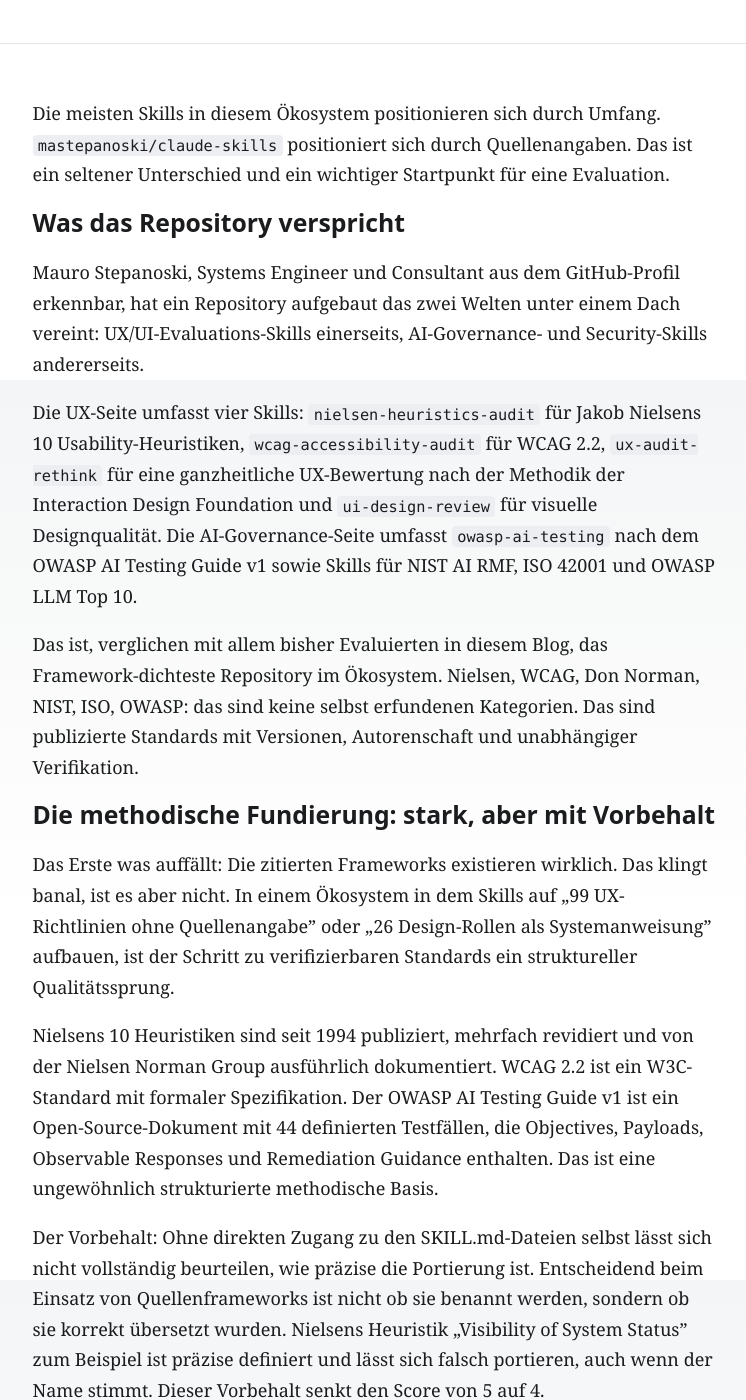
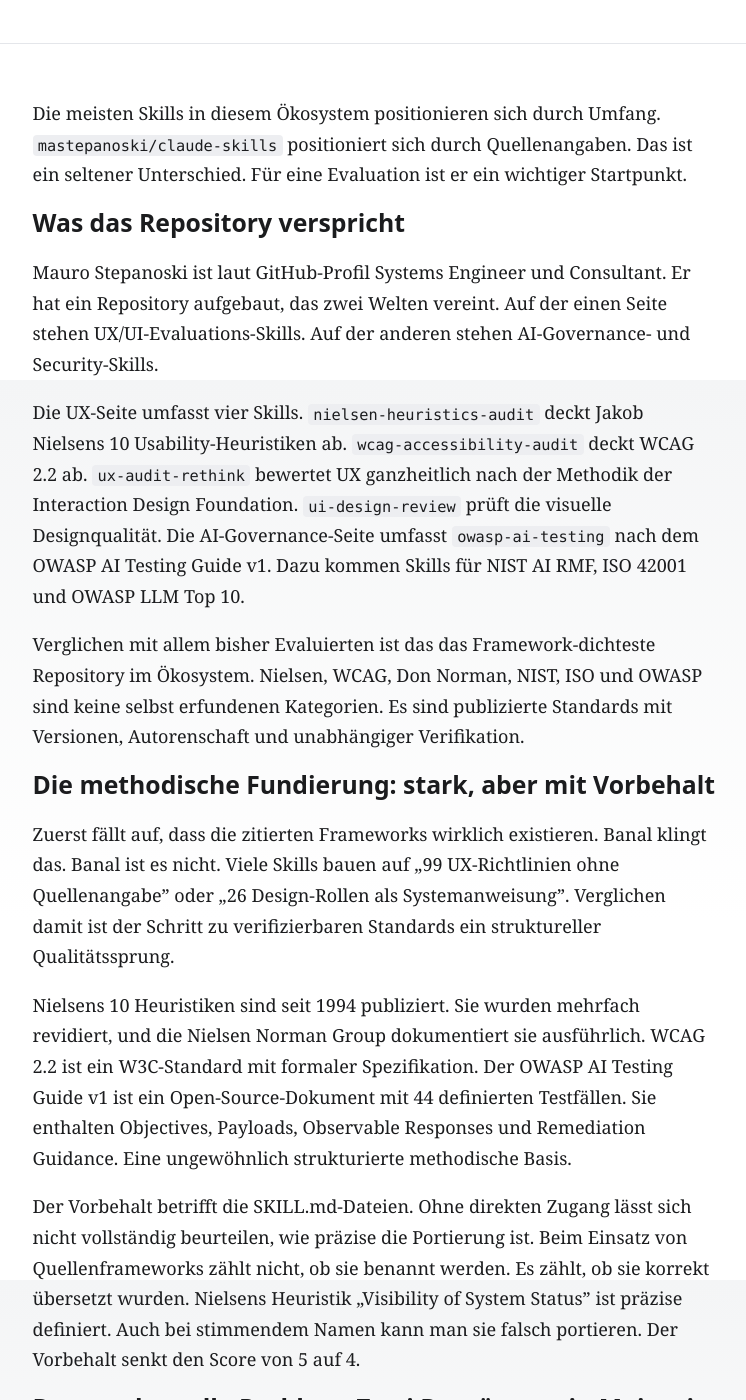
Before and after one commit to Kuchengnom/uxd-skill-audit, a Jekyll site: the page built from _posts/2026-04-13-claude-skills.md, in a window 1280 px wide and 1400 px high, scrolled down 1420 px. Shown: the whole window, without its empty margins (249-995 px from the left). Built offline with Jekyll 4.4.1, drawn with Linux system fonts in a browser that asks for light colours; some of the changed text lies outside the part shown.

Commit message:
Restyle claude-skills in Sebastians Schreibstil (Register: Öffentlich)
Co-Authored-By: Claude Sonnet 5.5 <noreply@anthropic.com>
Claude-Session: https://claude.ai/code/session_01FoZpr2siHdHPcuJrMJHmD7

```diff
--- a/_posts/2026-04-13-claude-skills.md
+++ b/_posts/2026-04-13-claude-skills.md
@@ -28,63 +28,63 @@ tags:
   - skill-evaluation
 ---
 
-Die meisten Skills in diesem Ökosystem positionieren sich durch Umfang. `mastepanoski/claude-skills` positioniert sich durch Quellenangaben. Das ist ein seltener Unterschied und ein wichtiger Startpunkt für eine Evaluation.
+Die meisten Skills in diesem Ökosystem positionieren sich durch Umfang. `mastepanoski/claude-skills` positioniert sich durch Quellenangaben. Das ist ein seltener Unterschied. Für eine Evaluation ist er ein wichtiger Startpunkt.
 
 ## Was das Repository verspricht
 
-Mauro Stepanoski, Systems Engineer und Consultant aus dem GitHub-Profil erkennbar, hat ein Repository aufgebaut das zwei Welten unter einem Dach vereint: UX/UI-Evaluations-Skills einerseits, AI-Governance- und Security-Skills andererseits.
+Mauro Stepanoski ist laut GitHub-Profil Systems Engineer und Consultant. Er hat ein Repository aufgebaut, das zwei Welten vereint. Auf der einen Seite stehen UX/UI-Evaluations-Skills. Auf der anderen stehen AI-Governance- und Security-Skills.
 
-Die UX-Seite umfasst vier Skills: `nielsen-heuristics-audit` für Jakob Nielsens 10 Usability-Heuristiken, `wcag-accessibility-audit` für WCAG 2.2, `ux-audit-rethink` für eine ganzheitliche UX-Bewertung nach der Methodik der Interaction Design Foundation und `ui-design-review` für visuelle Designqualität. Die AI-Governance-Seite umfasst `owasp-ai-testing` nach dem OWASP AI Testing Guide v1 sowie Skills für NIST AI RMF, ISO 42001 und OWASP LLM Top 10.
+Die UX-Seite umfasst vier Skills. `nielsen-heuristics-audit` deckt Jakob Nielsens 10 Usability-Heuristiken ab. `wcag-accessibility-audit` deckt WCAG 2.2 ab. `ux-audit-rethink` bewertet UX ganzheitlich nach der Methodik der Interaction Design Foundation. `ui-design-review` prüft die visuelle Designqualität. Die AI-Governance-Seite umfasst `owasp-ai-testing` nach dem OWASP AI Testing Guide v1. Dazu kommen Skills für NIST AI RMF, ISO 42001 und OWASP LLM Top 10.
 
-Das ist, verglichen mit allem bisher Evaluierten in diesem Blog, das Framework-dichteste Repository im Ökosystem. Nielsen, WCAG, Don Norman, NIST, ISO, OWASP: das sind keine selbst erfundenen Kategorien. Das sind publizierte Standards mit Versionen, Autorenschaft und unabhängiger Verifikation.
+Verglichen mit allem bisher Evaluierten ist das das Framework-dichteste Repository im Ökosystem. Nielsen, WCAG, Don Norman, NIST, ISO und OWASP sind keine selbst erfundenen Kategorien. Es sind publizierte Standards mit Versionen, Autorenschaft und unabhängiger Verifikation.
 
 ## Die methodische Fundierung: stark, aber mit Vorbehalt
 
-Das Erste was auffällt: Die zitierten Frameworks existieren wirklich. Das klingt banal, ist es aber nicht. In einem Ökosystem in dem Skills auf „99 UX-Richtlinien ohne Quellenangabe" oder „26 Design-Rollen als Systemanweisung" aufbauen, ist der Schritt zu verifizierbaren Standards ein struktureller Qualitätssprung.
+Zuerst fällt auf, dass die zitierten Frameworks wirklich existieren. Banal klingt das. Banal ist es nicht. Viele Skills bauen auf „99 UX-Richtlinien ohne Quellenangabe" oder „26 Design-Rollen als Systemanweisung". Verglichen damit ist der Schritt zu verifizierbaren Standards ein struktureller Qualitätssprung.
 
-Nielsens 10 Heuristiken sind seit 1994 publiziert, mehrfach revidiert und von der Nielsen Norman Group ausführlich dokumentiert. WCAG 2.2 ist ein W3C-Standard mit formaler Spezifikation. Der OWASP AI Testing Guide v1 ist ein Open-Source-Dokument mit 44 definierten Testfällen, die Objectives, Payloads, Observable Responses und Remediation Guidance enthalten. Das ist eine ungewöhnlich strukturierte methodische Basis.
+Nielsens 10 Heuristiken sind seit 1994 publiziert. Sie wurden mehrfach revidiert, und die Nielsen Norman Group dokumentiert sie ausführlich. WCAG 2.2 ist ein W3C-Standard mit formaler Spezifikation. Der OWASP AI Testing Guide v1 ist ein Open-Source-Dokument mit 44 definierten Testfällen. Sie enthalten Objectives, Payloads, Observable Responses und Remediation Guidance. Eine ungewöhnlich strukturierte methodische Basis.
 
-Der Vorbehalt: Ohne direkten Zugang zu den SKILL.md-Dateien selbst lässt sich nicht vollständig beurteilen, wie präzise die Portierung ist. Entscheidend beim Einsatz von Quellenframeworks ist nicht ob sie benannt werden, sondern ob sie korrekt übersetzt wurden. Nielsens Heuristik „Visibility of System Status" zum Beispiel ist präzise definiert und lässt sich falsch portieren, auch wenn der Name stimmt. Dieser Vorbehalt senkt den Score von 5 auf 4.
+Der Vorbehalt betrifft die SKILL.md-Dateien. Ohne direkten Zugang lässt sich nicht vollständig beurteilen, wie präzise die Portierung ist. Beim Einsatz von Quellenframeworks zählt nicht, ob sie benannt werden. Es zählt, ob sie korrekt übersetzt wurden. Nielsens Heuristik „Visibility of System Status" ist präzise definiert. Auch bei stimmendem Namen kann man sie falsch portieren. Der Vorbehalt senkt den Score von 5 auf 4.
 
-## Das strukturelle Problem: Zwei Domanen, ein Maintainer
+## Das strukturelle Problem: Zwei Domänen, ein Maintainer
 
 <div class="callout">
 <div class="callout__title">Das Breitendilemma</div>
-UX-Evaluationsmethodik und AI-Compliance-Standards sind epistemisch verschiedene Domänen. UX-Evaluation erfordert interpretatives Urteilsvermögen, Design-Expertise und Praxis mit Nutzerverhalten. AI-Governance erfordert Kenntnis von Risikomanagement-Frameworks, Compliance-Strukturen und technischer AI-Systemarchitektur. Beides gleichzeitig auf dem Niveau der Quell-Standards zu portieren ist eine Hypothese, keine Garantie.
+UX-Evaluationsmethodik und AI-Compliance-Standards sind epistemisch verschiedene Domänen. UX-Evaluation erfordert interpretatives Urteilsvermögen, Design-Expertise und Praxis mit Nutzerverhalten. AI-Governance erfordert Kenntnis von Risikomanagement-Frameworks, Compliance-Strukturen und technischer AI-Systemarchitektur. Beides auf dem Niveau der Quell-Standards zu portieren, ist eine Hypothese. Eine Garantie ist es nicht.
 </div>
 
-Mauro Stepanoskis Background ist als Software Engineer und Consultant verifikbar. Sein GitHub-Profil zeigt andere aktive Projekte: `keycloak-authz` als Keycloak Authorization Client API, `legiblesync` mit WYSIWID-Architektur in TypeScript, dazu eine SQL-Similitude-Funktion auf Basis des Jaccard-Koeffizienten. Das ist ein solider Software-Engineering-Track-Record.
+Mauro Stepanoskis Background als Software Engineer und Consultant ist verifizierbar. Sein GitHub-Profil zeigt andere aktive Projekte. `keycloak-authz` ist eine Keycloak Authorization Client API. `legiblesync` nutzt eine WYSIWID-Architektur in TypeScript. Dazu kommt eine SQL-Similitude-Funktion auf Basis des Jaccard-Koeffizienten. Das ist ein solider Software-Engineering-Track-Record.
 
-Was dieser Track-Record nicht unmittelbar belegt: spezialisierte UX-Praxis oder zertifizierte Expertise in AI-Governance-Compliance. Das ist kein Vorwurf. Ein guter Engineer kann Frameworks korrekt portieren ohne selbst seit Jahren als UX-Researcher zu arbeiten. Aber es ist eine Frage die gestellt werden muss: Welches der beiden Domanen wird tiefer behandelt?
+Spezialisierte UX-Praxis belegt er nicht unmittelbar. Zertifizierte Expertise in AI-Governance-Compliance belegt er auch nicht. Ein Vorwurf ist das nicht. Ein guter Engineer kann Frameworks korrekt portieren. Dafür muss er nicht seit Jahren als UX-Researcher arbeiten. Trotzdem muss man eine Frage stellen. Welche der beiden Domänen wird tiefer behandelt?
 
-Die Antwort könnte durch direkten Vergleich mit den Quellstandards empirisch geprüft werden. Genau das sollte im Unterrichtseinsatz explizit gemacht werden.
+Empirisch lässt sich die Antwort prüfen. Ein direkter Vergleich mit den Quellstandards genügt. Im Unterrichtseinsatz sollte genau das explizit gemacht werden.
 
 ## Was der OWASP-Skill besonders interessant macht
 
-Der `owasp-ai-testing`-Skill verdient besondere Aufmerksamkeit, weil er einen anderen Reifegrad kommuniziert als die UX-Skills. Der OWASP AI Testing Guide v1 ist selbst ein strukturiertes Dokument mit 44 Testfällen, die in vier Layers organisiert sind. Wenn das in den Skill übertragen wurde, hat man hier tatsächlich nachvollziehbare Prüfpfade.
+Der `owasp-ai-testing`-Skill verdient besondere Aufmerksamkeit. Er kommuniziert einen anderen Reifegrad als die UX-Skills. Der OWASP AI Testing Guide v1 ist selbst ein strukturiertes Dokument mit 44 Testfällen in vier Layers. Wurde das in den Skill übertragen, gibt es hier tatsächlich nachvollziehbare Prüfpfade.
 
-Das ist ein bedeutender Unterschied zur UX-Evaluation-Seite. Ein WCAG-Audit oder eine Nielsen-Heuristik-Prüfung produziert interpretative Outputs, etwa den Satz „diese Schnittstelle verletzt Heuristik 5, Error Prevention". Ein OWASP-AI-Testing-Testfall produziert zumindest konzeptionell einen binären Output: Test bestanden oder nicht. Das ist ein anderer Typ von Validierbarkeit.
+Zur UX-Evaluation-Seite besteht ein bedeutender Unterschied. Ein WCAG-Audit oder eine Nielsen-Heuristik-Prüfung liefert interpretative Outputs. Ein Beispiel ist der Satz „diese Schnittstelle verletzt Heuristik 5, Error Prevention". Ein OWASP-AI-Testing-Testfall liefert zumindest konzeptionell einen binären Output. Der Test ist bestanden oder nicht. Das ist ein anderer Typ von Validierbarkeit.
 
 ## Was der Skill nicht benennt, und benennen sollte
 
-Hier liegt der zentrale Transparenzproblem. Ein Claude-Skill kann keinen WCAG-Audit durchführen wie ein Accessibility-Prüfwerkzeug es tut. Er kann nicht automatisch Color-Contrast-Ratios berechnen, Keyboard-Navigation testen oder Screen-Reader-Kompatibilität prüfen. Er kann das Wissen um WCAG-Anforderungen aktivieren und Strukturprobleme identifizieren, aber nicht die Compliance eines Produkts bestätigen.
+Hier liegt das zentrale Transparenzproblem. Ein Claude-Skill kann keinen WCAG-Audit durchführen wie ein Accessibility-Prüfwerkzeug. Er berechnet keine Color-Contrast-Ratios automatisch. Er testet keine Keyboard-Navigation. Er prüft keine Screen-Reader-Kompatibilität. Er kann das Wissen um WCAG-Anforderungen aktivieren und Strukturprobleme identifizieren. Die Compliance eines Produkts bestätigt er nicht.
 
-Das gleiche gilt für AI-Governance: Ein Skill kann nicht prüfen ob ein internes AI-System wirklich den NIST AI RMF-Anforderungen entspricht. Er kann Prüf-Fragen stellen, Risikofelder benennen und Gaps aufzeigen, aber keine formale Compliance-Zertifizierung durchführen.
+Für AI-Governance gilt dasselbe. Ein Skill kann nicht prüfen, ob ein internes AI-System wirklich den NIST AI RMF-Anforderungen entspricht. Er kann Prüf-Fragen stellen, Risikofelder benennen und Gaps aufzeigen. Eine formale Compliance-Zertifizierung führt er nicht durch.
 
-Diese Grenze verläuft zwischen „mit einem Framework informiert analysieren" und „nach einem Standard zertifizieren". Sie wird im Repository nach aktuellem Forschungsstand nicht explizit kommuniziert. Das ist keine katastrophale Lücke, aber es ist eine, die im Unterrichtskontext wichtig ist.
+Diese Grenze verläuft zwischen „mit einem Framework informiert analysieren" und „nach einem Standard zertifizieren". Das Repository kommuniziert sie nach aktuellem Forschungsstand nicht explizit. Das ist keine katastrophale Lücke. Im Unterrichtskontext ist sie trotzdem wichtig.
 
 ## Wartbarkeit: Aktiv, aber mit offenen Fragen
 
-Das Repository wurde zuletzt im Februar 2026 aktualisiert, ist also aktuell. Es handelt sich um einen einzelnen Maintainer, was typisch für Community-Skills ist, aber die Frage der Nachfolge offen lässt. Der Lizenzstatus war nicht direkt prüfbar, weil der GitHub-Zugang bei dieser Evaluation blockiert war. Das ist in einem professionellen Unterrichtseinsatz vor der Nutzung zu klären.
+Das Repository wurde zuletzt im Februar 2026 aktualisiert und ist damit aktuell. Es hat einen einzelnen Maintainer. Das ist typisch für Community-Skills. Die Frage der Nachfolge bleibt offen. Den Lizenzstatus konnte ich nicht direkt prüfen. Der GitHub-Zugang war bei dieser Evaluation blockiert. Vor einem professionellen Unterrichtseinsatz ist das zu klären.
 
-Ein positives Signal: Stepanoski ist als Medium-Autor aktiv, etwa mit dem Artikel „Building Legible Software for the Age of LLMs" vom November 2025, und auf X/Twitter präsent. Das deutet auf echtes inhaltliches Engagement hin, nicht nur Code-Ablage.
+Ein positives Signal gibt es. Stepanoski ist als Medium-Autor aktiv, etwa mit dem Artikel „Building Legible Software for the Age of LLMs" vom November 2025. Auf X/Twitter ist er präsent. Das deutet auf echtes inhaltliches Engagement hin und nicht nur auf Code-Ablage.
 
 ## Empfehlung für den Unterrichtseinsatz
 
 `mastepanoski/claude-skills` eignet sich gut als Lehrbeispiel auf zwei Ebenen.
 
-**Positiv**: Als Gegenpol zu den quellenlosen Datenbank-Skills in diesem Blog zeigt es, wie methodische Fundierung konkret aussieht. Studierende können an diesem Repository lernen, was es bedeutet Frameworks korrekt zu benennen, und dann selbst überprüfen ob die Portierung stimmt. Nielsens Heuristiken sind so gut dokumentiert dass ein Vergleich zwischen den Quellen und dem Skill-Output ein prüfbares Lernprojekt ist.
+**Positiv**: Das Repository ist der Gegenpol zu den quellenlosen Datenbank-Skills in diesem Blog. Es zeigt, wie methodische Fundierung konkret aussieht. Studierende lernen hier, Frameworks korrekt zu benennen. Danach überprüfen sie selbst, ob die Portierung stimmt. Nielsens Heuristiken sind gut dokumentiert. Ein Vergleich zwischen den Quellen und dem Skill-Output ist deshalb ein prüfbares Lernprojekt.
 
-**Kritisch**: Als Einstieg in die Frage „Was kann ein LLM-Skill wirklich leisten?" ist das Repository exemplarisch. Die Skills behaupten implizit Fähigkeiten wie WCAG-Compliance prüfen oder NIST-Risiken bewerten, die ein LLM strukturell nur teilweise erfüllen kann. Diese Lücke zwischen Frameworks korrekt benennen und Frameworks vollständig anwenden ist eine der zentralen Lernfragen im Umgang mit AI-gestützten Design-Werkzeugen.
+**Kritisch**: Als Einstieg in die Frage „Was kann ein LLM-Skill wirklich leisten?" ist das Repository exemplarisch. Die Skills behaupten implizit Fähigkeiten wie WCAG-Compliance prüfen oder NIST-Risiken bewerten. Ein LLM erfüllt sie strukturell nur teilweise. Frameworks korrekt benennen und Frameworks vollständig anwenden sind zwei Dinge. Diese Lücke ist eine zentrale Lernfrage im Umgang mit AI-gestützten Design-Werkzeugen.
 
-Das Urteil ist **vertrauen**, mit zwei Auflagen. Vor dem Einsatz sollte die Portierungsqualität einzelner Skills anhand der Quellstandards verglichen werden. Und dem Nutzer muss klar sein, dass „AI-gestützte WCAG-Analyse" kein Ersatz für automatisierte Accessibility-Tests oder manuelle Expertenprüfungen ist.
+Das Urteil ist **vertrauen**, mit zwei Auflagen. Vor dem Einsatz sollte man die Portierungsqualität einzelner Skills anhand der Quellstandards vergleichen. Und dem Nutzer muss klar sein, was „AI-gestützte WCAG-Analyse" leistet. Automatisierte Accessibility-Tests ersetzt sie nicht. Manuelle Expertenprüfungen ersetzt sie auch nicht.
```
